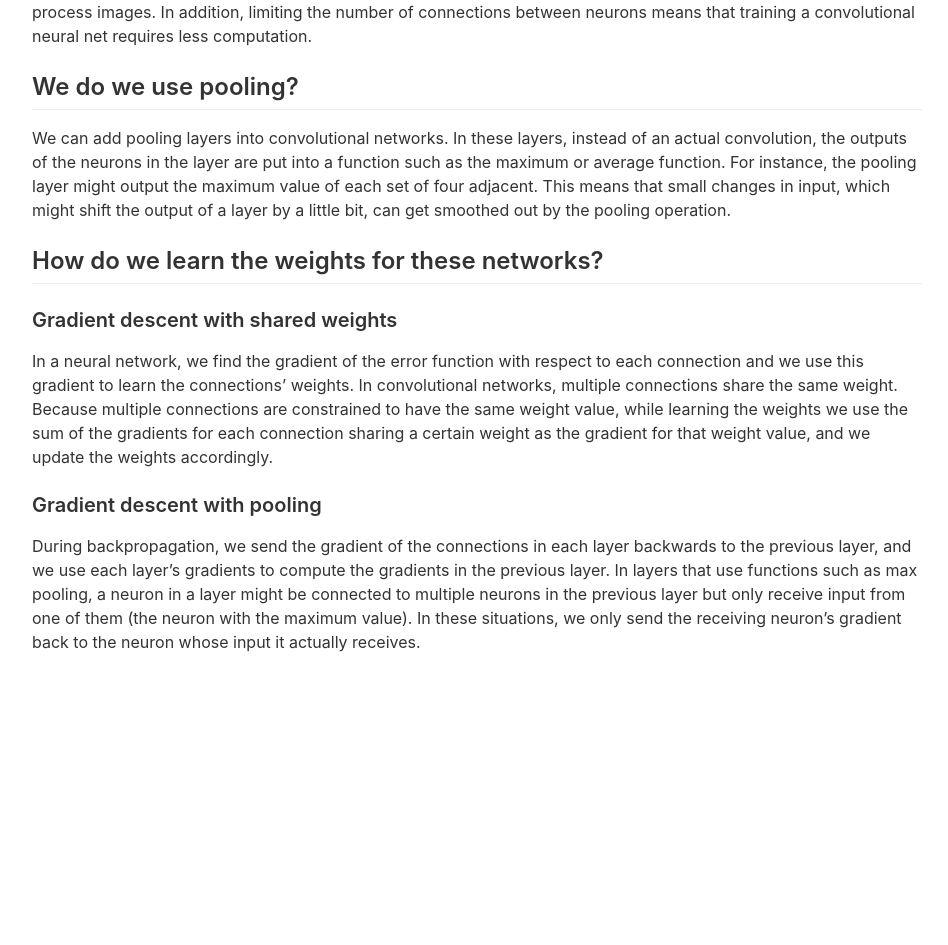
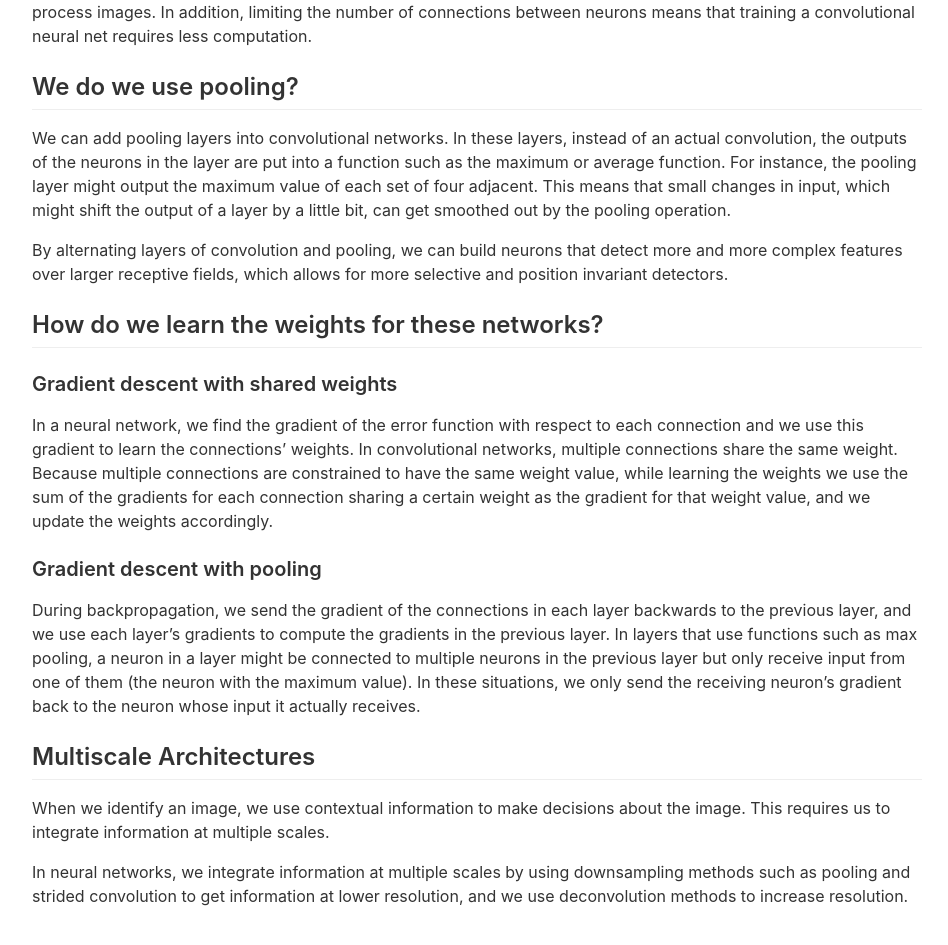
Before and after one commit to cchen23/cchen23.githhub.io, a Jekyll site: the page built from _posts/2017-03-05-nn-convnets.md, in a window 1280 px wide and 1400 px high, scrolled down 831 px. Shown: the part 439-1384 px from the top of the window, without its empty margins (163-1111 px from the left). Built offline with Jekyll 4.4.1, drawn with Linux system fonts in a browser that asks for light colours; before the commit the page ends 1977 px from its top, so only the background shows below that.

Commit message:
Update 2017-03-05-nn-convnets.md

```diff
--- a/_posts/2017-03-05-nn-convnets.md
+++ b/_posts/2017-03-05-nn-convnets.md
@@ -28,6 +28,8 @@ The constraints placed on weights in convolutional neural nets has similarities
 
 We can add pooling layers into convolutional networks. In these layers, instead of an actual convolution, the outputs of the neurons in the layer are put into a function such as the maximum or average function. For instance, the pooling layer might output the maximum value of each set of four adjacent. This means that small changes in input, which might shift the output of a layer by a little bit, can get smoothed out by the pooling operation.
 
+By alternating layers of convolution and pooling, we can build neurons that detect more and more complex features over larger receptive fields, which allows for more selective and position invariant detectors.
+
 ## How do we learn the weights for these networks?
 
 ### Gradient descent with shared weights
@@ -37,3 +39,9 @@ In a neural network, we find the gradient of the error function with respect to
 ### Gradient descent with pooling
 
 During backpropagation, we send the gradient of the connections in each layer backwards to the previous layer, and we use each layer's gradients to compute the gradients in the previous layer. In layers that use functions such as max pooling, a neuron in a layer might be connected to multiple neurons in the previous layer but only receive input from one of them (the neuron with the maximum value). In these situations, we only send the receiving neuron's gradient back to the neuron whose input it actually receives.
+
+## Multiscale Architectures
+
+When we identify an image, we use contextual information to make decisions about the image. This requires us to integrate information at multiple scales.
+
+In neural networks, we integrate information at multiple scales by using downsampling methods such as pooling and strided convolution to get information at lower resolution, and we use deconvolution methods to increase resolution.
```
